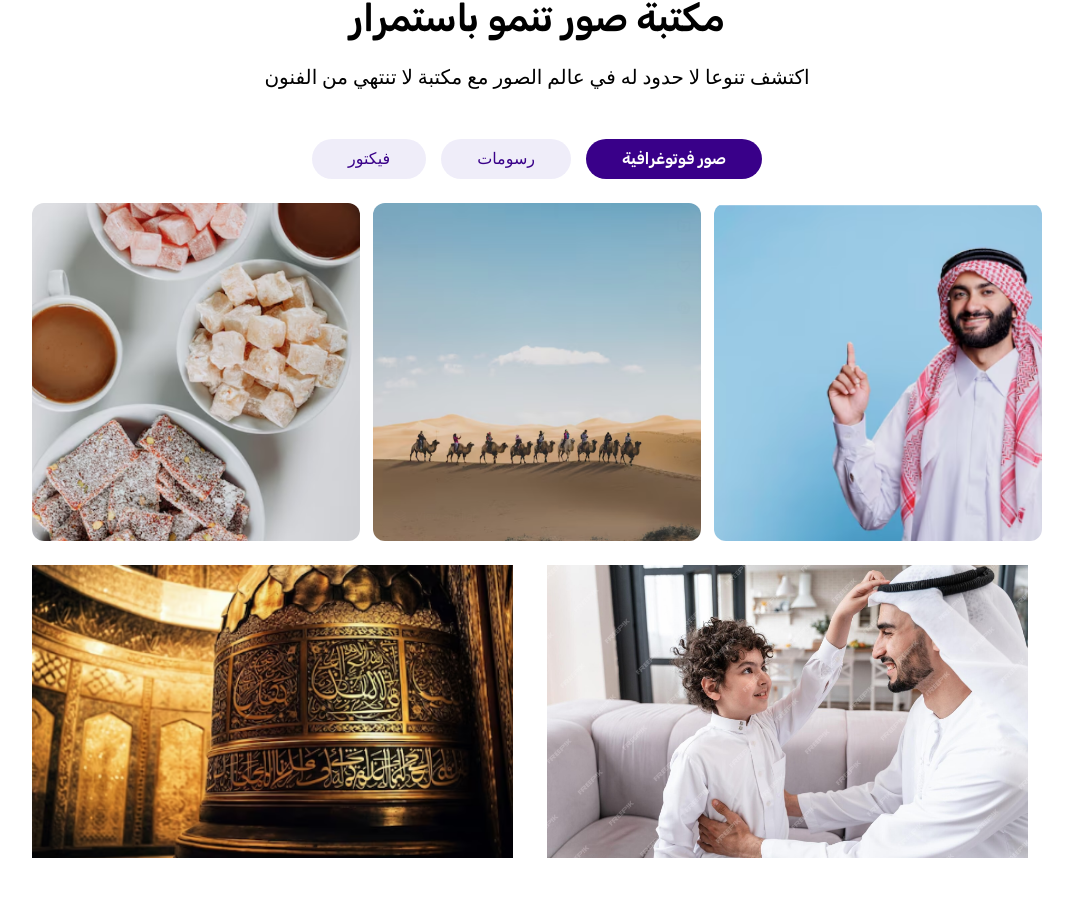
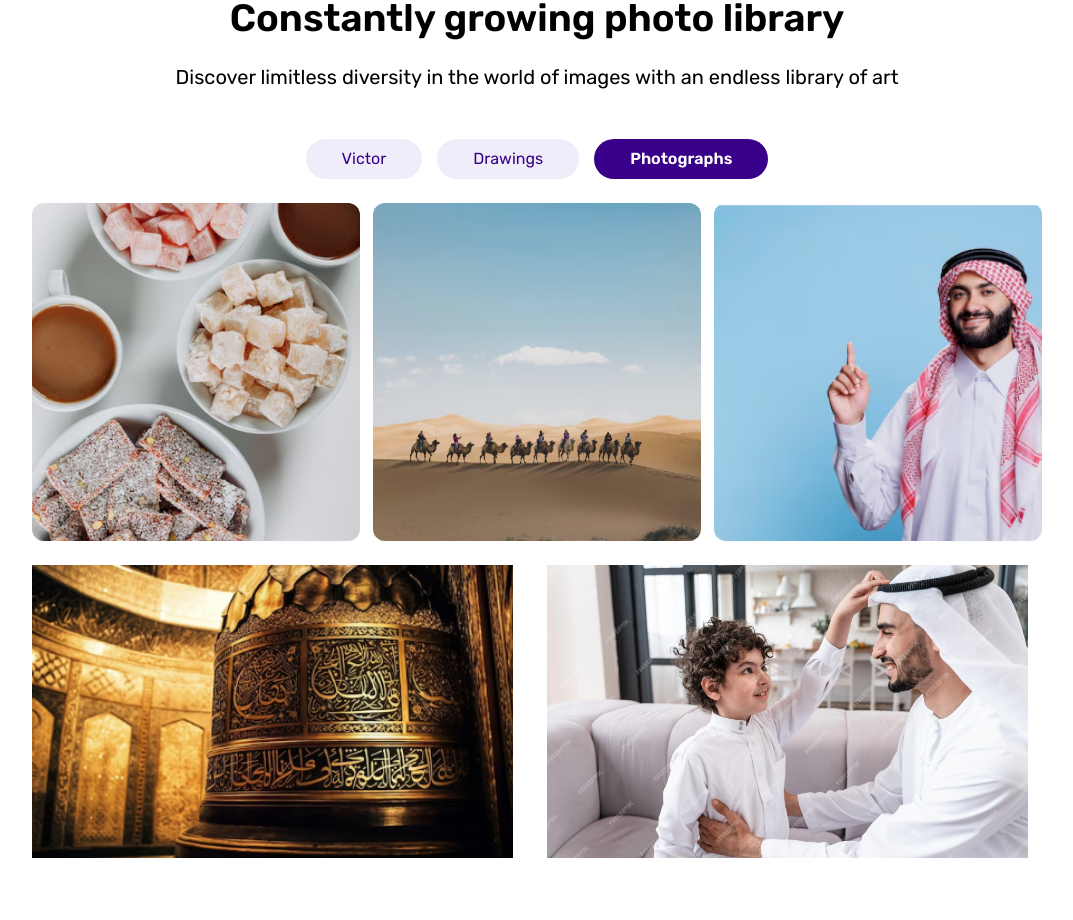
Before and after one commit to abdelrahman-Ebrahim/wojood, a Next.js app: page /en in a window 1280 px wide. Shown: the part 3994-4914 px from the top of the page, without its empty margins (103-1176 px from the left). Built offline with nearby package versions, Linux system fonts and the light colour scheme.

Commit message:
Library i18n

```diff
--- a/app/components/Library/Library.tsx
+++ b/app/components/Library/Library.tsx
@@ -2,9 +2,15 @@
 import React from "react";
 import { motion } from "framer-motion";
 import Image from "next/image";
-import { MdOutlineKeyboardArrowLeft } from "react-icons/md";
+import {
+  MdOutlineKeyboardArrowLeft,
+  MdOutlineKeyboardArrowRight,
+} from "react-icons/md";
+import { useLocale, useTranslations } from "next-intl";
 
 const Library = () => {
+  const t = useTranslations("Library");
+  const locale = useLocale();
   return (
     <section className="mt-16 text-center flex flex-col justify-center items-center gap-12 font-rubik">
       {/* Section Animation (Fade & Scale) */}
@@ -27,7 +33,7 @@
             ease: "easeOut",
           }}
         >
-          مكتبة صور تنمو باستمرار
+          {t("title")}
         </motion.h2>
         <motion.p
           className="font-normal text-xl"
@@ -38,7 +44,7 @@
             ease: "easeOut",
           }}
         >
-          اكتشف تنوعا لا حدود له في عالم الصور مع مكتبة لا تنتهي من الفنون
+          {t("subtitle")}
         </motion.p>
       </motion.div>
 
@@ -56,7 +62,7 @@
               color: "#390089",
             }}
           >
-            فيكتور
+            {t("btn1")}
           </motion.button>
           <motion.button
             className="bg-[#6152C11A] rounded-[26px] text-[#390089] flex justify-center items-center py-2 px-9"
@@ -69,7 +75,7 @@
               color: "#390089",
             }}
           >
-            رسومات
+            {t("btn2")}
           </motion.button>
           <motion.button
             className="bg-[#390089] rounded-[26px] text-white font-semibold flex justify-center items-center py-2 px-9"
@@ -82,7 +88,7 @@
               color: "#390089",
             }}
           >
-            صور فوتوغرافية
+            {t("btn3")}
           </motion.button>
         </div>
 
@@ -149,8 +155,12 @@
             damping: 15,
           }}
         >
-          <p className="font-medium text-[15px]">مشاهدة المزيد</p>
-          <MdOutlineKeyboardArrowLeft size={15} />
+          <p className="font-medium text-[15px]">{t("btn4")}</p>
+          {locale === "ar" ? (
+            <MdOutlineKeyboardArrowLeft size={15} />
+          ) : (
+            <MdOutlineKeyboardArrowRight size={15} />
+          )}
         </motion.button>
       </div>
     </section>
--- a/messages/ar.json
+++ b/messages/ar.json
@@ -74,5 +74,14 @@
     "des1": "استكشف الفن، وطور مهاراتك كفنان، أو قم بشراء وبيع الأعمال يمكنك",
     "des2": "القيام بكل ذلك هنا.",
     "button": "سجل يا فنان"
+  },
+
+  "Library" : {
+    "title" : "مكتبة صور تنمو باستمرار",
+    "subtitle" : "اكتشف تنوعا لا حدود له في عالم الصور مع مكتبة لا تنتهي من الفنون",
+    "btn1" : "فيكتور",
+    "btn2" : "رسومات",
+    "btn3" : "صور فوتوغرافية",
+    "btn4" : "شاهد المزيد"
   }
 }
--- a/messages/en.json
+++ b/messages/en.json
@@ -37,9 +37,9 @@
     "subtitle2": "adding a touch of calm and magic to your home"
   },
 
-  "Gallery" : {
-    "title" : "Bird with roses",
-    "subtitle" : "starting at ",
+  "Gallery": {
+    "title": "Bird with roses",
+    "subtitle": "starting at ",
     "price": "15.99 SAR",
     "button": "See more"
   },
@@ -51,15 +51,15 @@
     "subtitle2": "more beauty to your home."
   },
 
-  "Canvas" : {
+  "Canvas": {
     "header": "Newly added canvas",
-    "title" : "Bird with roses",
-    "subtitle" : "starting at ",
+    "title": "Bird with roses",
+    "subtitle": "starting at ",
     "price": "15.99 SAR",
     "button": "See more"
   },
 
-  "Frames" : {
+  "Frames": {
     "title1": "Vibrant panels",
     "title2": "telling stories",
     "subtitle1": "Discover pieces that tell your story",
@@ -68,11 +68,20 @@
   },
 
   "Join": {
-    "header1" : "Join...",
-    "header2" : "the largest artistic community",
-    "header3" : "in the Arab world",
-    "des1" : "Explore art, develop your skills as an artist, or buy and sell works ",
-    "des2" : "you can do it all here.",
+    "header1": "Join...",
+    "header2": "the largest artistic community",
+    "header3": "in the Arab world",
+    "des1": "Explore art, develop your skills as an artist, or buy and sell works ",
+    "des2": "you can do it all here.",
     "button": "Sign up, Artist"
+  },
+
+  "Library": {
+    "title": "Constantly growing photo library",
+    "subtitle": "Discover limitless diversity in the world of images with an endless library of art",
+    "btn1": "Victor",
+    "btn2": "Drawings",
+    "btn3": "Photographs",
+    "btn4": "See more"
   }
 }
```
